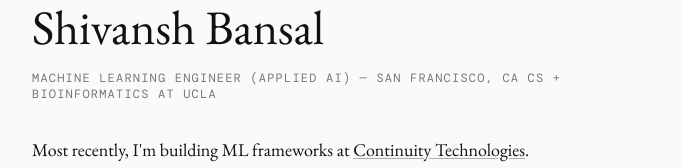
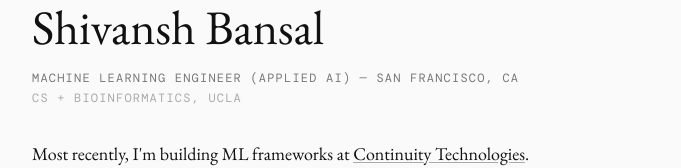
Before and after one commit to shivanshb828/Personal-Website, a Next.js app: page / in a window 1280 px wide. Shown: the part 144-312 px from the top of the page, without its empty margins (296-977 px from the left). Built offline with nearby package versions, Linux system fonts and the light colour scheme; a web font is replaced by a local one.

Commit message:
fix: split role and education into separate subtitle lines

```diff
--- a/app/page.tsx
+++ b/app/page.tsx
@@ -6,7 +6,9 @@ export default function HomePage() {
         <h1 className="text-5xl leading-[1.1] font-normal">Shivansh Bansal</h1>
         <p className="font-mono text-xs tracking-widest text-[#777777] mt-4 uppercase">
           Machine Learning Engineer (Applied AI) — San Francisco, CA
-          CS + Bioinformatics at UCLA
+        </p>
+        <p className="font-mono text-xs tracking-widest text-[#aaaaaa] mt-1 uppercase">
+          CS + Bioinformatics, UCLA
         </p>
         <p className="text-lg leading-[1.8] mt-8 max-w-lg">
           Most recently, I'm building ML frameworks at <a href="https://continuity.bio" target="_blank" rel="noopener noreferrer" className="underline underline-offset-2 decoration-[#aaaaaa] hover:decoration-[#111111] transition-colors">Continuity Technologies</a>. Previously, I was interning at Flair Labs (YC S22), working on AI Agents to automate lead capture and loan origination.
```
